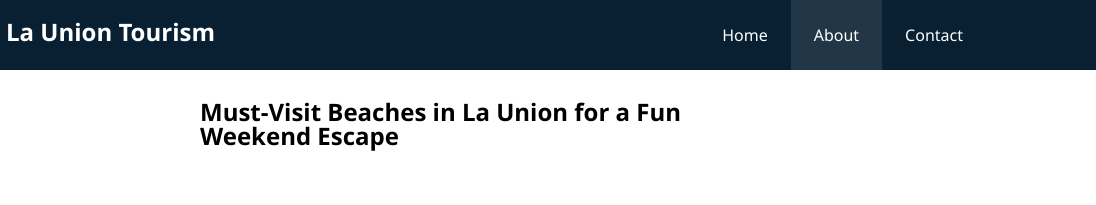
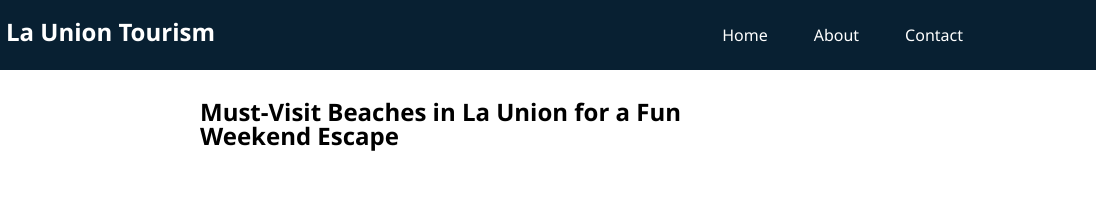
Before and after one commit to JeielKid/LUTourism, a plain HTML site: page docs/tour/beach.html in a window 1280 px wide. Shown: the top 205 px of the page, 184-1280 px from the left. Drawn offline with Linux system fonts and the light colour scheme.

Commit message:
Update beach.html

```diff
--- a/docs/tour/beach.html
+++ b/docs/tour/beach.html
@@ -28,7 +28,7 @@
           </a>
           <ul>
             <li><a href="../index.html">Home</a></li>
-            <li><a class="active" href="../about.html">About</a></li>
+            <li><a href="../about.html">About</a></li>
             <li><a href="../contact.html">Contact</a></li>
           </ul>
         </div>
```
